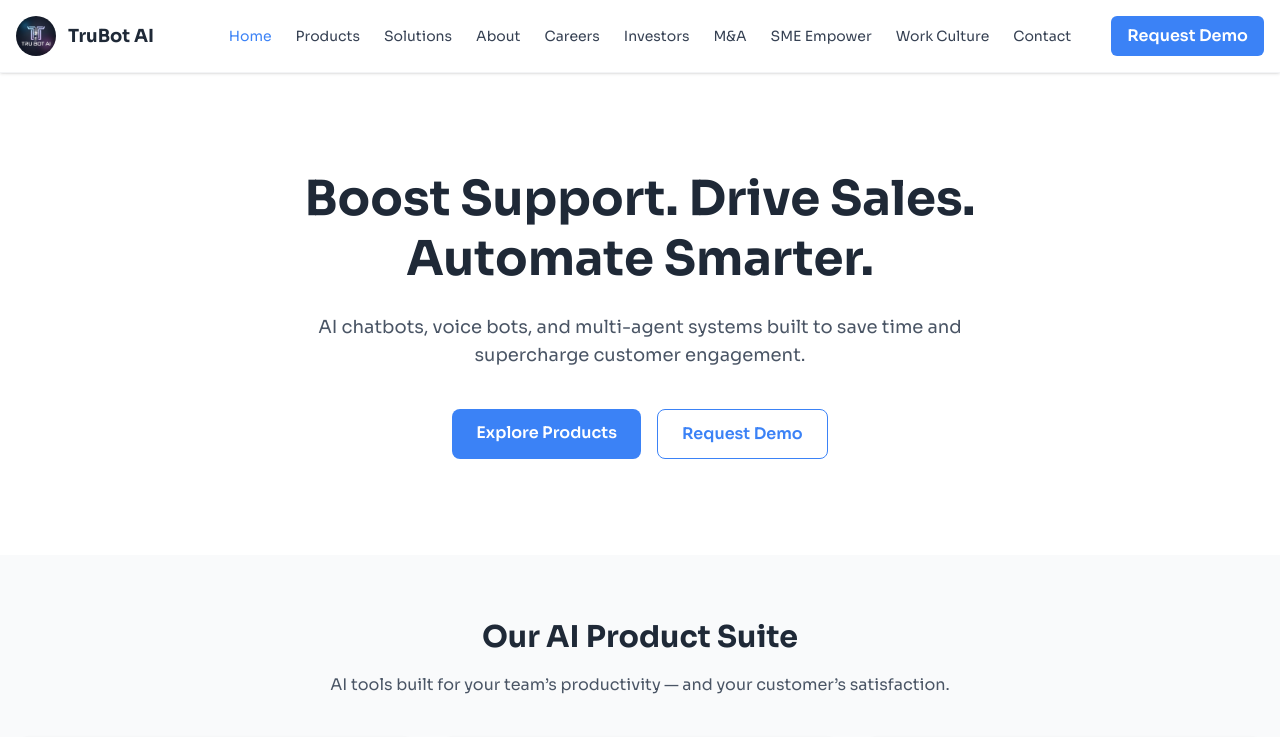
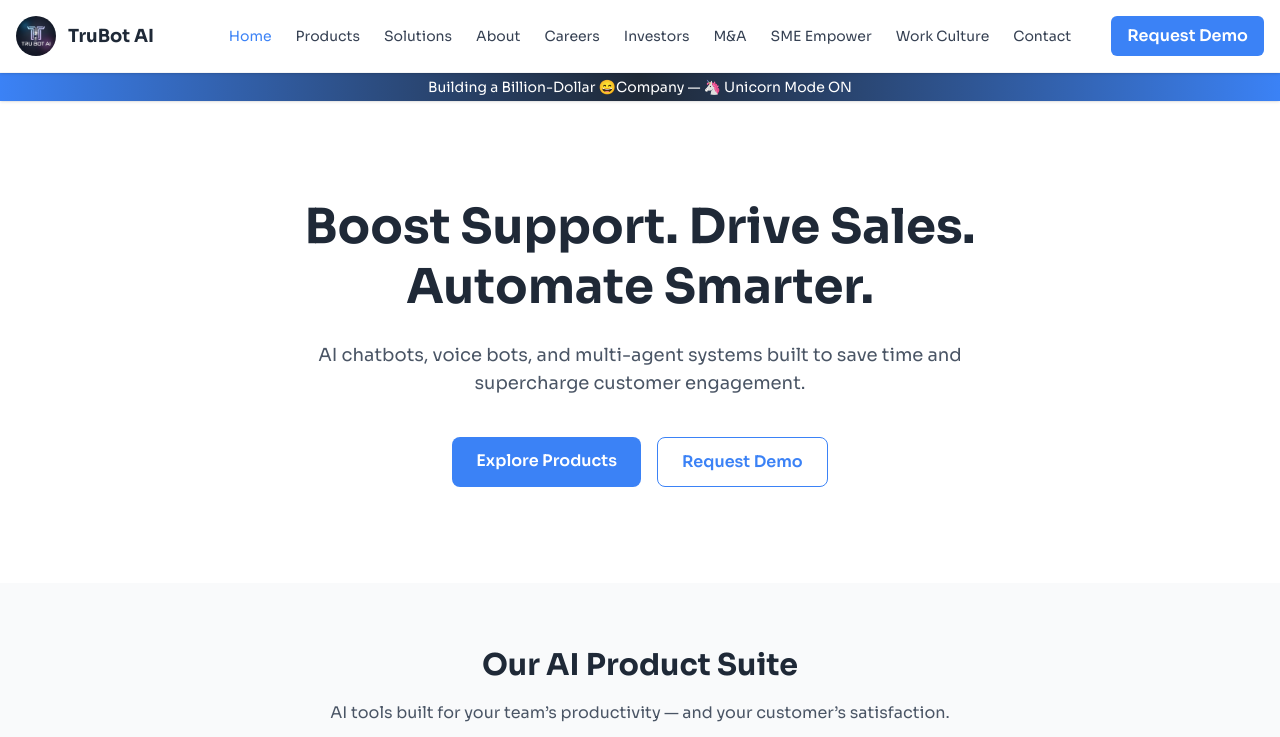
Before and after one commit to trubotai/trubot_ai_web, a Next.js app: page / in a window 1280 px wide. Shown: the top 737 px of the page. Built offline with nearby package versions, Linux system fonts and the light colour scheme.

Commit message:
add stickybanner

```diff
--- a/app/layout.tsx
+++ b/app/layout.tsx
@@ -3,6 +3,7 @@ import { SpeedInsights } from "@vercel/speed-insights/next";
 import { Analytics } from "@vercel/analytics/next";
 
 import Header from "./ui/components/Header";
+import StickyBanner from "./ui/components/StickyBanner";
 import Footer from "./ui/components/Footer";
 
 import "./globals.css";
@@ -74,6 +75,7 @@ export default function RootLayout({
 
       <body className={`bg-white text-gray-900 ${sora.className}`}>
         <Header />
+        <StickyBanner />
         <main>{children}</main>
         <SpeedInsights />
         <Analytics />
--- /dev/null
+++ b/app/ui/components/StickyBanner.tsx
@@ -0,0 +1,9 @@
+const StickyBanner = () => {
+  return (
+    <div className="sticky top-[72px] z-40 w-full bg-gradient-to-r from-electric via-navy to-electric text-white text-xs sm:text-sm font-medium text-center px-3 py-1 shadow-sm transition-opacity duration-300">
+      Building a Billion-Dollar 😄Company — 🦄 Unicorn Mode ON
+    </div>
+  );
+};
+
+export default StickyBanner;
```
